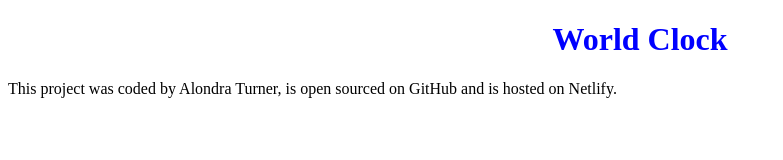
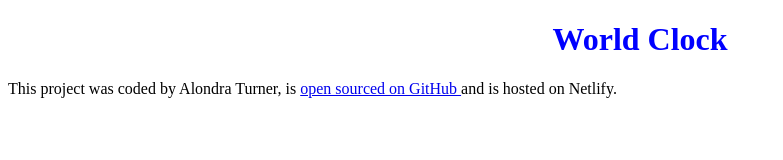
Before and after one commit to AlondraHackerBae/world-clock, a plain HTML site: page index.html in a window 1280 px wide. Shown: the whole page, without its empty margins (0-783 px from the left). Drawn offline with Linux system fonts and the light colour scheme.

Commit message:
added github link

```diff
--- a/index.html
+++ b/index.html
@@ -9,8 +9,10 @@
   <body>
     <h1>World Clock</h1>
     <footer>
-      This project was coded by Alondra Turner, is open sourced on GitHub and is
-      hosted on Netlify.
+      This project was coded by Alondra Turner, is
+      <a href="https://github.com/AlondraHackerBae/world-clock" target="_blank"
+        >open sourced on GitHub </a
+      >and is hosted on Netlify.
     </footer>
     <script src="src/index.js"></script>
   </body>
```
